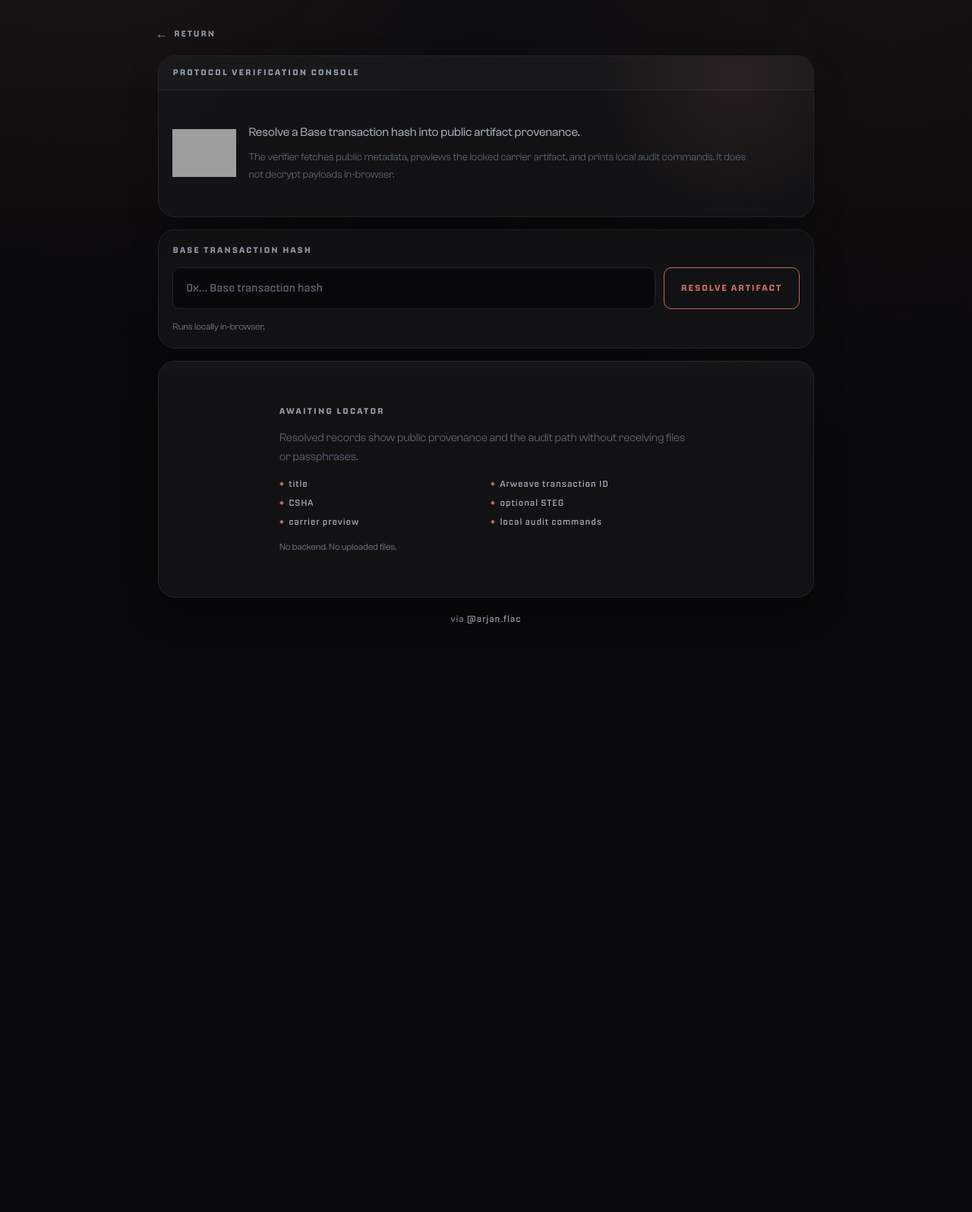
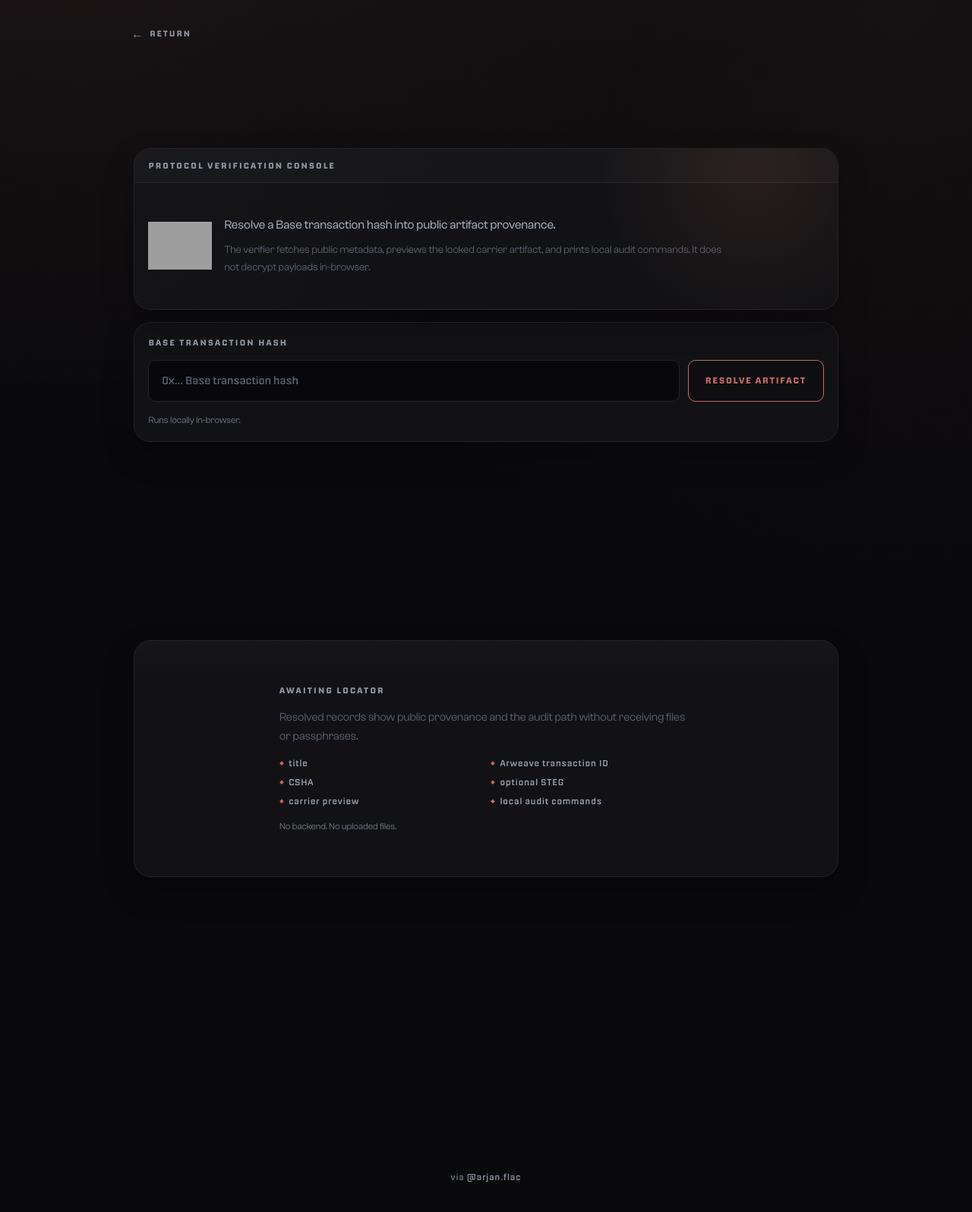
Before and after one commit to arjanflac/confessions.txt, a plain HTML site: page web/verify.html in a window 1280 px wide. Shown: the whole page at 76% size. Before the commit the page ends 864 px from the top, so only its background shows below. Drawn offline with Linux system fonts and the light colour scheme; grey boxes are pictures that could not be loaded.

Commit message:
Refine homepage and verify page layout

```diff
--- a/web/verify.html
+++ b/web/verify.html
@@ -129,6 +129,13 @@
         animation: riseIn 0.42s ease forwards;
       }
 
+      .verify-intro,
+      .verify-primary,
+      .verify-results {
+        display: grid;
+        gap: 1rem;
+      }
+
       @keyframes riseIn {
         from {
           opacity: 0;
@@ -346,7 +353,7 @@
         padding: 1rem 1.35rem;
         border: 1px solid var(--accent);
         border-radius: var(--radius-md);
-        background: transparent;
+        background: rgba(7, 7, 9, 0.36);
         color: var(--accent);
         font-family: var(--font-tech);
         font-size: 0.72rem;
@@ -354,13 +361,16 @@
         letter-spacing: 0.15em;
         text-transform: uppercase;
         cursor: pointer;
-        transition: transform 0.15s ease, background-color 0.15s ease;
+        box-shadow: none;
+        transition: transform 0.15s ease, border-color 0.15s ease, color 0.15s ease, background-color 0.15s ease, box-shadow 0.15s ease;
         white-space: nowrap;
       }
 
       .submit-btn:hover {
         transform: translateY(-1px);
-        background: rgba(196, 109, 97, 0.1);
+        color: #d9877f;
+        border-color: #d9877f;
+        background: rgba(194, 104, 95, 0.1);
       }
 
       .submit-btn:focus-visible {
@@ -882,6 +892,43 @@
         color: var(--text-1);
       }
 
+      @media (min-width: 761px) {
+        .shell {
+          width: min(100%, 1060px);
+          padding: 0 1.35rem;
+          gap: 0;
+        }
+
+        .verify-intro {
+          min-height: 100vh;
+          min-height: 100dvh;
+          grid-template-rows: auto minmax(0, 1fr);
+          padding: max(2rem, env(safe-area-inset-top, 0px)) 0 clamp(2rem, 5vh, 3.8rem);
+        }
+
+        .verify-primary {
+          align-self: center;
+          padding-bottom: clamp(2rem, 7vh, 5rem);
+        }
+
+        .verify-results {
+          min-height: 100vh;
+          min-height: 100dvh;
+          grid-template-rows: auto minmax(0, 1fr);
+          padding: clamp(2.2rem, 5.4vh, 3.8rem) 0 max(2.5rem, env(safe-area-inset-bottom, 0px));
+        }
+
+        .verify-results .credit {
+          align-self: end;
+        }
+
+        .nav,
+        .card,
+        .record-shell {
+          max-width: 58rem;
+        }
+      }
+
       @media (max-width: 980px) {
         .record-layout {
           grid-template-columns: 1fr;
@@ -976,10 +1023,12 @@
   </head>
   <body>
     <main class="shell">
+      <div class="verify-intro">
         <nav class="nav" aria-label="Breadcrumb">
           <a href="/" class="nav-home" data-smooth-nav>Return</a>
         </nav>
 
+        <div class="verify-primary">
           <header class="masthead card">
             <div class="masthead-meta">
               <span class="revision-line">Protocol Verification Console</span>
@@ -1013,7 +1062,10 @@
             </div>
             <p class="input-note">Runs locally in-browser.</p>
           </section>
-
+        </div>
+      </div>
+
+      <div class="verify-results">
         <section id="console" class="console card" aria-live="polite" aria-atomic="true">
           <div class="console-empty">
             <div class="empty-state">
@@ -1033,6 +1085,7 @@
         </section>
 
         <footer class="credit">via <a href="https://www.instagram.com/arjan.flac/" target="_blank" rel="noopener noreferrer">@arjan.flac</a></footer>
+      </div>
     </main>
 
     <script src="/page-transition.js"></script>
@@ -1050,6 +1103,15 @@
           URL.revokeObjectURL(activePreviewObjectUrl);
           activePreviewObjectUrl = null;
         }
+      }
+
+      function revealResults() {
+        const results = document.querySelector(".verify-results");
+        if (!results || !window.matchMedia("(min-width: 761px)").matches) return;
+        const reducedMotion = window.matchMedia("(prefers-reduced-motion: reduce)").matches;
+        requestAnimationFrame(function () {
+          results.scrollIntoView({ block: "start", behavior: reducedMotion ? "auto" : "smooth" });
+        });
       }
 
       function hexToAscii(hex) {
@@ -1833,6 +1895,7 @@
       async function handleVerify() {
         const value = inputEl.value.trim();
         if (!value) return;
+        revealResults();
 
         const isTx = /^0x[a-fA-F0-9]{64}$/.test(value);
         const isIpfs = /^(bafy|bafk|Qm)/i.test(value);
```
Also changed, not shown: web/index.html (+25 -5 lines). Lines whose indentation alone changed are shown as unchanged.
